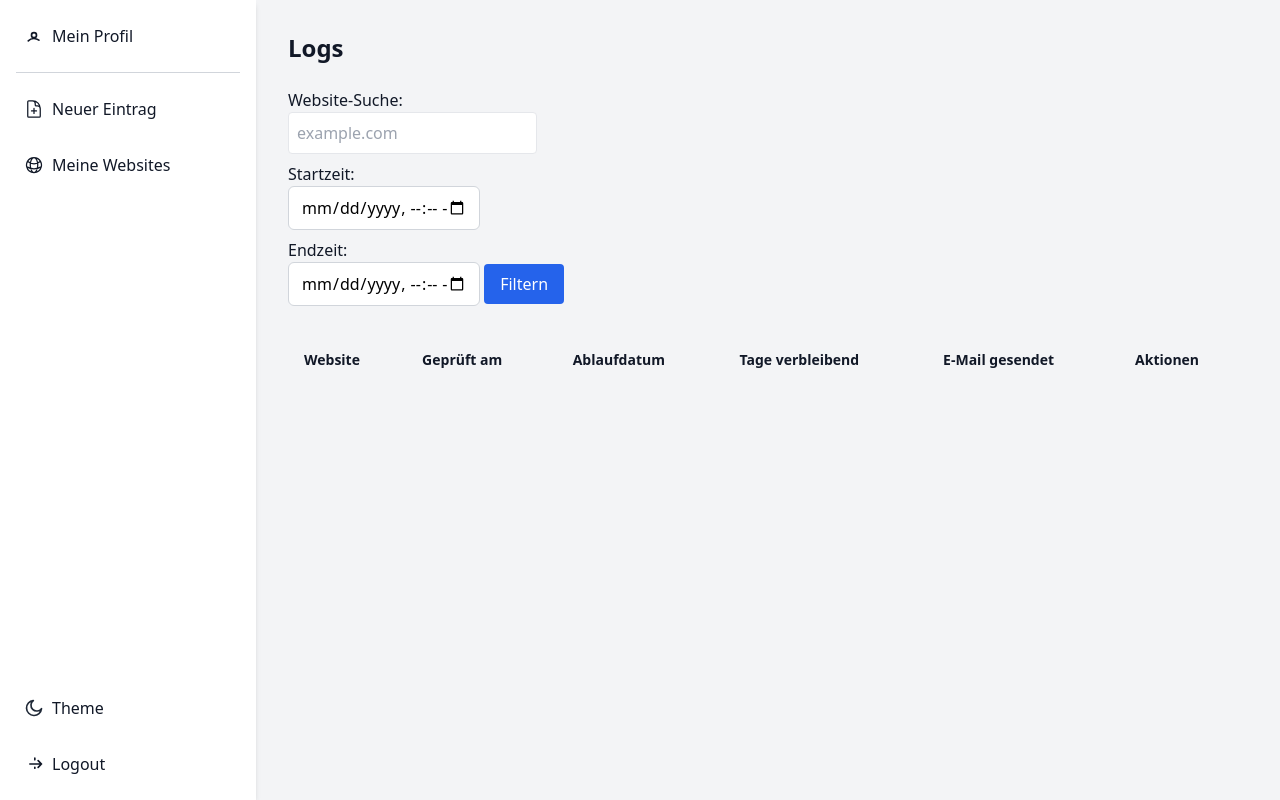
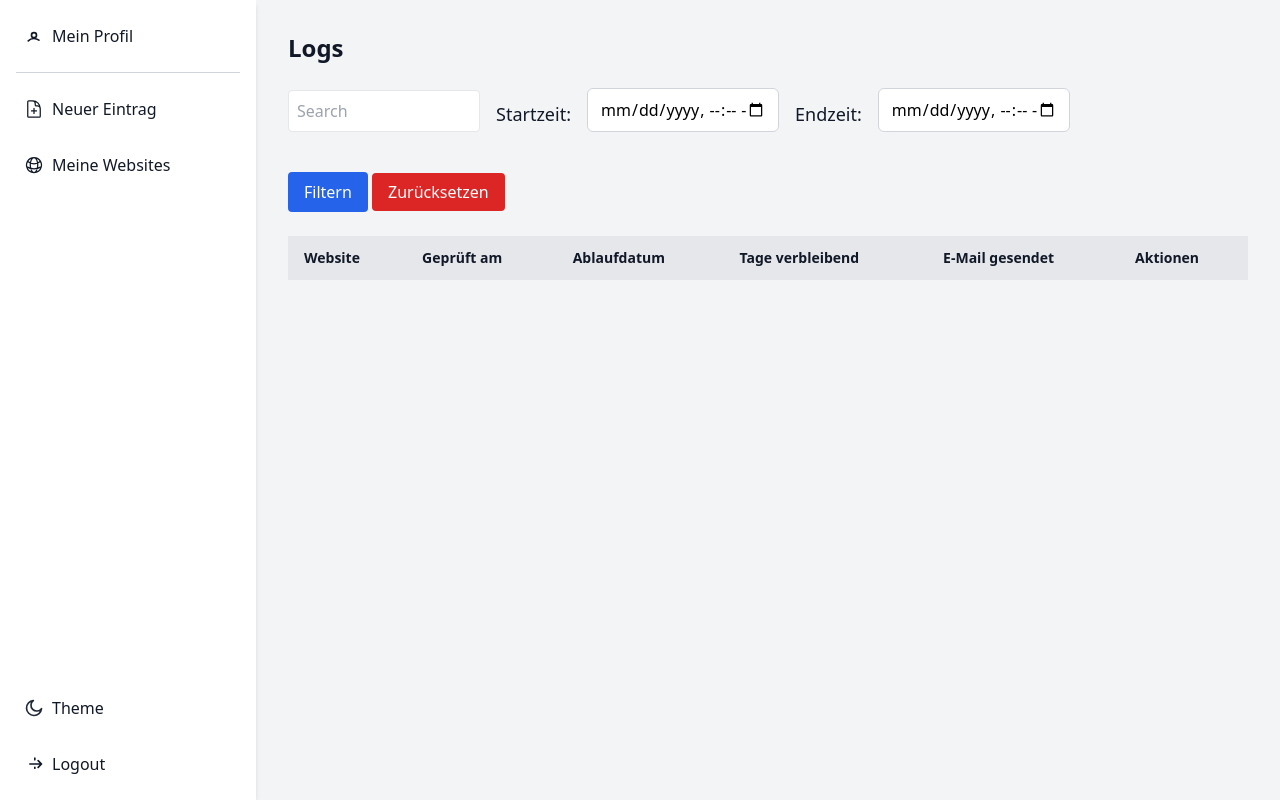
Before and after one commit to ZensykU2/SSL-Checker, a FastAPI app: template app/templates/logs.html in a window 1280 px wide. Run offline with FastAPI, Linux system fonts and the light colour scheme; the template is opened without the code that fills it, so the values that code supplies are empty; some libraries are stand-ins or nearby versions.

Commit message:
fix: Updated routes and added filters for the different sites.

```diff
--- a/app/main.py
+++ b/app/main.py
@@ -190,11 +190,34 @@ async def update_profile(
     return templates.TemplateResponse("profile.html", {"request": request, "user": user, "message": "Profil aktualisiert!", "is_admin": current_user.is_admin})
 
 @app.get("/users", response_class=HTMLResponse)
-async def list_users(request: Request, db: Session = Depends(get_db), current_user: models.User = Depends(get_current_user)):
+async def list_users(
+    request: Request,
+    role: Optional[str] = None,
+    db: Session = Depends(get_db),
+    current_user: models.User = Depends(get_current_user)
+):
     if not current_user.is_admin:
         raise HTTPException(status_code=403, detail="Nur Admins dürfen diese Seite sehen.")
-    users = db.query(models.User).all()
-    return templates.TemplateResponse("users.html", {"request": request, "users": users, "current_user_id": current_user.id, "is_admin": current_user.is_admin})
+
+    query = db.query(models.User)
+
+    if role == "user":
+        query = query.filter(models.User.is_admin == False)
+    elif role == "admin":
+        query = query.filter(models.User.is_admin == True)
+
+    users = query.all()
+
+    return templates.TemplateResponse(
+        "users.html",
+        {
+            "request": request,
+            "users": users,
+            "current_user_id": current_user.id,
+            "is_admin": current_user.is_admin
+        }
+    )
+
 
 @app.post("/users/toggle-admin/{user_id}")
 async def toggle_admin(
@@ -399,9 +422,28 @@ async def submit_form(
         })
 
 @app.get("/my-websites", response_class=HTMLResponse)
-async def my_websites(request: Request, db: Session = Depends(get_db), current_user: models.User = Depends(get_current_user)):
-    websites = db.query(Website).filter(Website.user_id == current_user.id).all()
-    return templates.TemplateResponse("my_websites.html", {"request": request, "websites": websites, "is_admin": current_user.is_admin})
+async def websites(
+    request: Request,
+    search: Optional[str] = None,
+    db: Session = Depends(get_db),
+    current_user: models.User = Depends(get_current_user)
+):
+    query = db.query(Website).filter(Website.user_id == current_user.id)
+
+    if search:
+        query = query.filter(Website.url.ilike(f"%{search}%"))
+
+    websites = query.all()
+
+    return templates.TemplateResponse(
+        "my_websites.html",
+        {
+            "request": request,
+            "websites": websites,
+            "is_admin": current_user.is_admin
+        }
+    )
+
 
 @app.post("/my-websites/delete/{website_id}")
 async def delete_my_website(website_id: int, db: Session = Depends(get_db), current_user: models.User = Depends(get_current_user)):
@@ -414,9 +456,28 @@ async def delete_my_website(website_id: int, db: Session = Depends(get_db), curr
     return RedirectResponse(url="/my-websites", status_code=303)
 
 @app.get("/websites", response_class=HTMLResponse)
-async def websites(request: Request, db: Session = Depends(get_db), current_user: models.User = Depends(get_current_user)):
-    websites = db.query(Website).all()
-    return templates.TemplateResponse("websites.html", {"request": request, "websites": websites, "is_admin": current_user.is_admin})
+async def websites(
+    request: Request,
+    search: Optional[str] = None,
+    db: Session = Depends(get_db),
+    current_user: models.User = Depends(get_current_user)
+):
+    query = db.query(Website)
+
+    if search:
+        query = query.filter(Website.url.ilike(f"%{search}%"))
+
+    websites = query.all()
+
+    return templates.TemplateResponse(
+        "websites.html",
+        {
+            "request": request,
+            "websites": websites,
+            "is_admin": current_user.is_admin
+        }
+    )
+
 
 @app.get("/logs", response_class=HTMLResponse)
 async def logs(request: Request, db: Session = Depends(get_db), current_user: models.User = Depends(get_current_user)):
--- a/app/templates/logs.html
+++ b/app/templates/logs.html
@@ -54,40 +54,60 @@
       <h1 class="text-2xl font-bold mb-6">Logs</h1>
 
       <form method="get" action="/logs/filter" class="mb-6">
-        <label for="search" class="block">Website-Suche:</label>
+        <div class="flex flex-wrap items-end gap-4">
+          <div>
+            <label for="search"></label>
             <input
               type="text"
               name="search"
               id="search"
-          placeholder="example.com"
-          class="mb-2 p-2 border rounded"
+              placeholder="Search"
+              class="p-2 border rounded w-48 dark: text-black"
             />
+          </div>
 
-
-        <label for="start" class="block">Startzeit:</label>
+          <label for="start" class="block text-lg font-medium mb-1"
+            >Startzeit:</label
+          >
           <input
             type="datetime-local"
             name="start"
             id="start"
-          class="mb-2 p-2 border rounded"
+            class="p-2 border rounded w-48"
           />
-        <label for="end" class="block">Endzeit:</label>
+
+          <label for="end" class="block text-lg font-medium mb-1"
+            >Endzeit:</label
+          >
           <input
             type="datetime-local"
             name="end"
             id="end"
-          class="mb-2 p-2 border rounded"
+            class="p-2 border rounded w-48"
           />
-        <button type="submit" class="bg-blue-600 text-white px-4 py-2 rounded">
+
+          <div class="mt-6">
+            <button
+              type="submit"
+              class="bg-blue-600 hover:bg-blue-700 text-white px-4 py-2 rounded transition"
+            >
               Filtern
             </button>
+            <a
+              href="/logs/filter"
+              class="bg-red-600 hover:bg-red-700 text-white px-4 py-2 rounded transition"
+            >
+              Zurücksetzen
+            </a>
+          </div>
+        </div>
       </form>
 
       <div class="overflow-x-auto">
         <table class="min-w-full bg-white dark:bg-gray-800 rounded shadow-md">
           <thead>
             <tr
-              class="bg-gray-100 dark:bg-gray-700 text-left text-sm font-semibold"
+              class="bg-gray-200 dark:bg-gray-700 text-left text-sm font-semibold"
             >
               <th class="px-4 py-3">Website</th>
               <th class="px-4 py-3">Geprüft am</th>
```
Also changed, not shown: app/templates/my_websites.html (+22 -1 lines), app/templates/users.html (+17 -3 lines), app/templates/websites.html (+28 -4 lines). Lines whose indentation alone changed are shown as unchanged.
